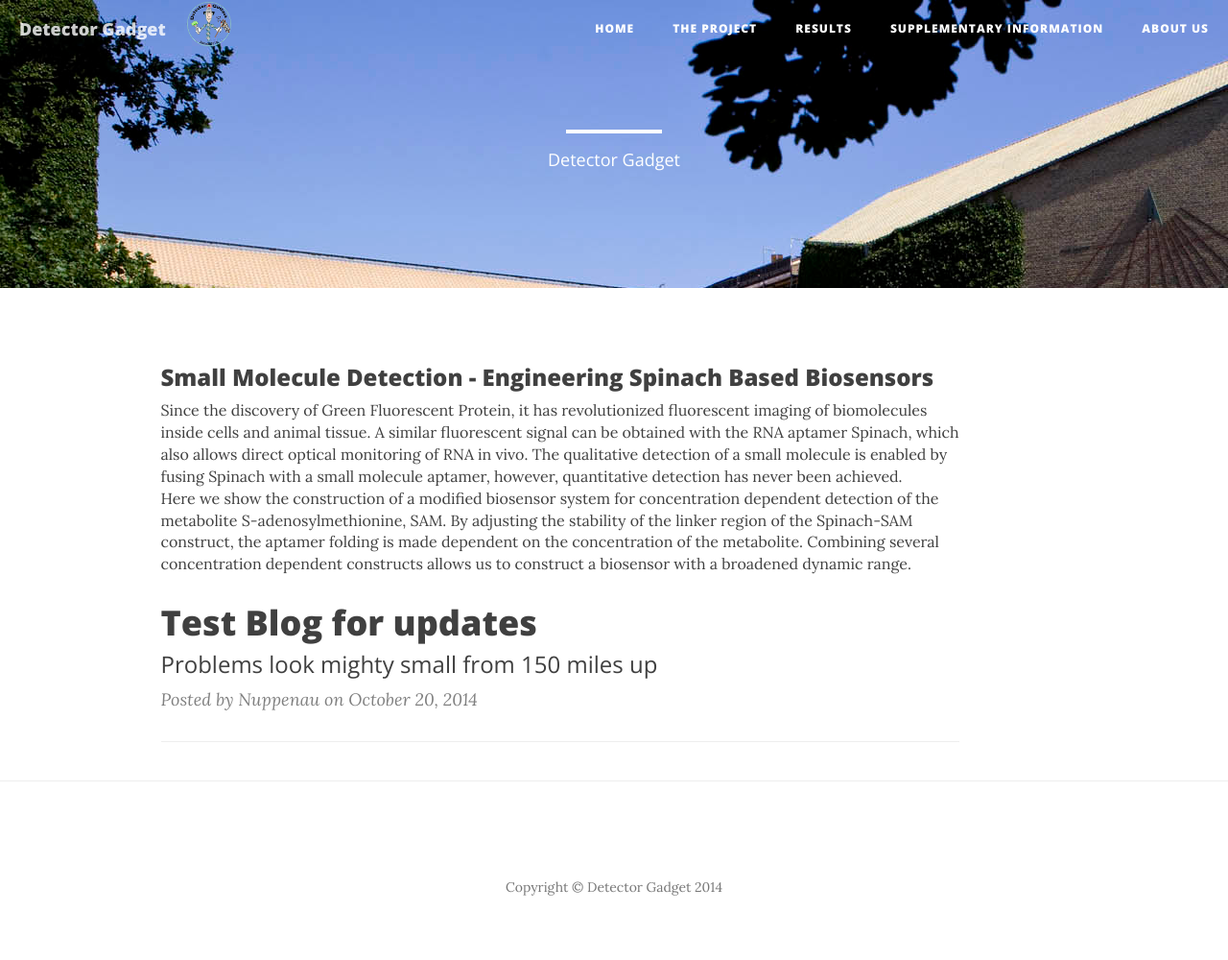
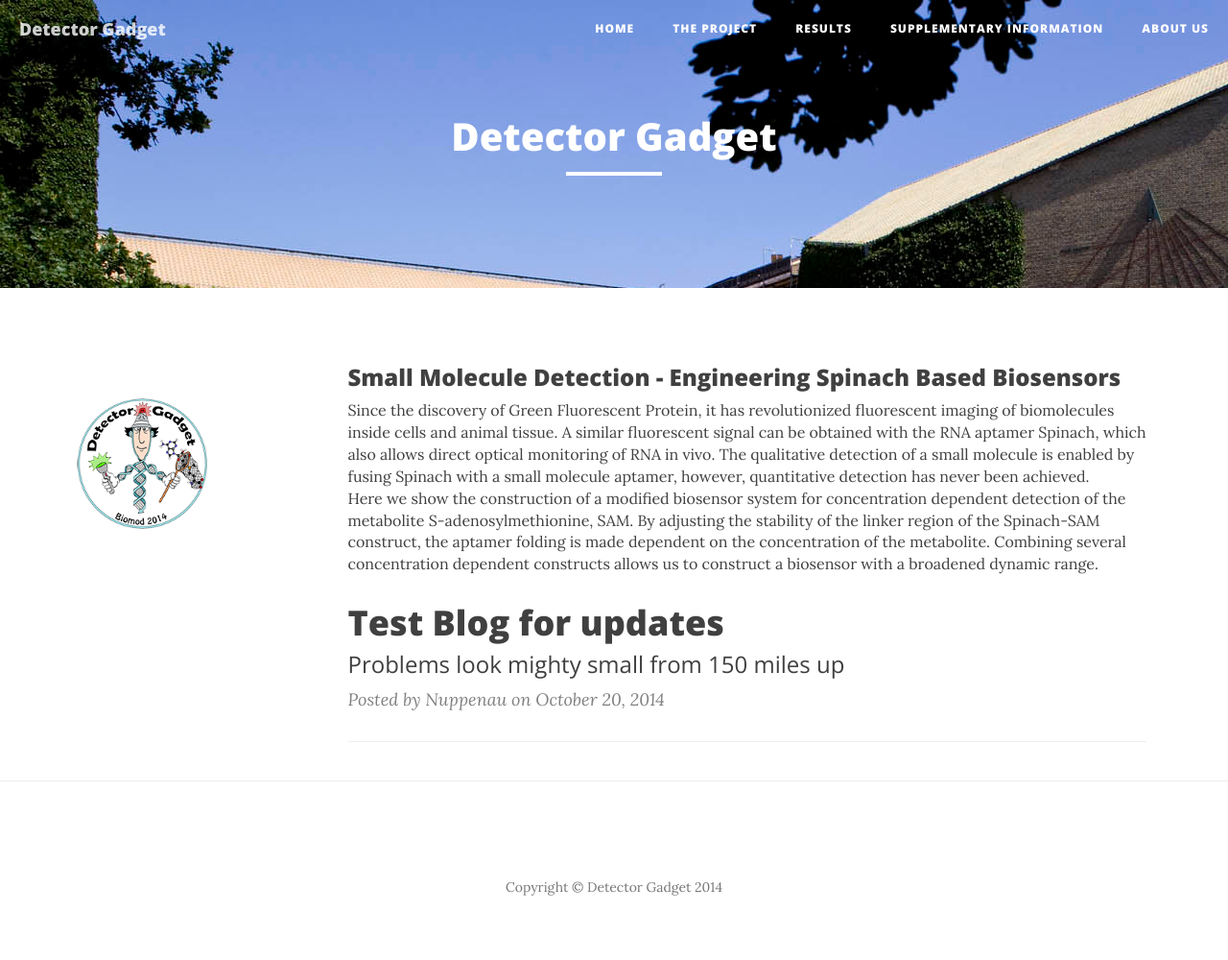
Before and after one commit to detectorgadget/detectorgadget.github.io, a Jekyll site: the page built from index.html, in a window 1280 px wide. Shown: the whole page at 96% size. Built offline with Jekyll 4.4.1, drawn with Linux system fonts in a browser that asks for light colours; nearby versions of some CDN libraries; the list of posts is cut into pages by our own code.

Commit message:
Stor update

```diff
--- a/_includes/head.html
+++ b/_includes/head.html
@@ -5,7 +5,6 @@
     <link rel="icon" type="image/png" href="{{ site.baseurl }}/img/logo_mini.png">
     <meta name="viewport" content="width=device-width, initial-scale=1">
     <meta name="description" content="{{ site.description }}">
-    <meta name="
 
     <title>{% if page.title %}{{ page.title }} - {{ site.title }}{% else %}{{ site.title }}{% endif %}</title>
 
--- a/_includes/nav.html
+++ b/_includes/nav.html
@@ -14,7 +14,6 @@
 
         <!-- Collect the nav links, forms, and other content for toggling -->
         <div class="collapse navbar-collapse" id="bs-example-navbar-collapse-1">
-        <img src="{{ site.baseurl }}/img/logo_mini.png" height="50px">
             <ul class="nav navbar-nav navbar-right">
                 <li>
                     <a href="{{ site.baseurl }}/">Home</a>
--- a/_layouts/page.html
+++ b/_layouts/page.html
@@ -21,11 +21,9 @@ layout: default
 <div class="container-fluid">
 	<div class="container">
 		<div class="row">
-			<div class="col-lg-9 col-lg-offset-1 col-md-9 col-md-offset-1" style="padding-right: 30px;">
-				{{ content }}
-			</div>
-			<nav class="col-md-2 bs-docs-sidebar hidden-sm hidden-xs">
+			<nav class="col-md-3 bs-docs-sidebar hidden-sm hidden-xs">
 				<div class="sidebar sticky">
+					<img src="{{ site.baseurl }}/img/logo_mini.png" width="150px" style="padding-bottom: 10px;">
 					<ul class="nav nav-stacked">
 						{% for section in page.sections %}
 						<li><a href="#{{section | remove: " "}}"> {{section | textilize}}</a></li>
@@ -33,6 +31,9 @@ layout: default
 					</ul>
 				</div>
 			</nav>
+			<div class="col-lg-9 col-lg-offset-0 col-md-9 col-md-offset-0" style="padding-right: 30px;">
+				{{ content }}
+			</div>
 		</div>
 	</div>
 </div>
--- a/index.html
+++ b/index.html
@@ -1,6 +1,7 @@
 ---
 layout: page
-description: "Detector Gadget"
+description: ""
+sub-title: "Detector Gadget"
 header-img: "img/home-bg.jpg"
 ---
 
--- a/projectidea.html
+++ b/projectidea.html
@@ -1,8 +1,8 @@
 ---
 layout: page
 title: "The Project"
-sub-title: "The Project Idea"
-description: "Project Sub-description"
+sub-title: "The Project"
+description: ""
 header-img: "/img/page-bg.jpg"
 sections:
 - The project idea
--- a/results.html
+++ b/results.html
@@ -136,7 +136,7 @@ The design was made like this. It was produced like this.
 <h2>Confocal microscopy</h2>
 The plasmids containing Spinach and the SAM sensor were transformed into E. coli cells. The results are seen in figure 7. The positive control showed a high level of fluorescence with a mean of 24536.92 per cell when it was together with DFHBI. It clearly displayed an overall increase in the mean fluorescent intensity per particle (Figure 7 a), which was 2.67 times larger when comparing to the negative control (Figure 7 f). When adding methionine, the fluorescence fell to 18462.81 (Figure 7 b), even though the methionine should not have had any effect on the fluorescence of the positive control plasmid. The SAM plasmid construct with DFHBI (Figure 7 c) showed an increase in fluorescence of 1.42 next to the SAM plasmid construct without the fluorophore (Figure 7 e). </p>
 
-<img src="{{ site.baseurl }}/img/results/expinvivo.png" class="img-responsive img-center">
+<img src="{{ site.baseurl }}/img/results/expinvivo1.png" class="img-responsive img-center">
 Figure 7: Confocal microscope images of BL21 DE3 E.coli cells transformed with either the pET28c-Positve or pET28c-SAM. m = mean fluorescent intensity per cell, n = cell count. a) Positive control with fluorophore (m = 24536.92, n = 50). The positive control with fluorophore has a marked increase in fluorescence. b) Positive control with fluorophore and methionine (m = 18462.81, n = 32) when methionine is added the fluorescence falls, which is unexpected. c) SAM-Spinach-plasmid with fluorophore (m = 12378.19, n = 16). It shows fluorescence but not as much as the positive control as expected. d) SAM-Spinach-plasmid with the fluorophore and methionine (m =10446.45, n = 11). With the addition of methionine the fluorescence falls as with positive control, which is completely unexpected. e) SAM-Spinach-plasmid without the fluorophore (m = 8740, n = 11). f) Negative control – BL21 DE3 cells without plasmid (m = 9191.89, n = 9) The cells transformed with the SAM-spinach plasmid without the fluorophore and the negative control shows markedly less fluorescence, with no significant difference between them, the fluorescence seen to only be the cells auto-fluorescence.
 
 <img src="{{ site.baseurl }}/img/results/expinvivo2.png" class="img-responsive img-center">
@@ -146,7 +146,7 @@ Figure 8: The mean fluorescent intensity of the Spinach constructs in BL21 DE3 E
 
 </section>
 
-<section id="Goals reached">
+<section id="Goalsreached">
 
 <h1>Goals reached</h1>
 
```
Also changed, not shown: other parts of results.html (+1 -1 lines), img/results/concdependence1.png.
